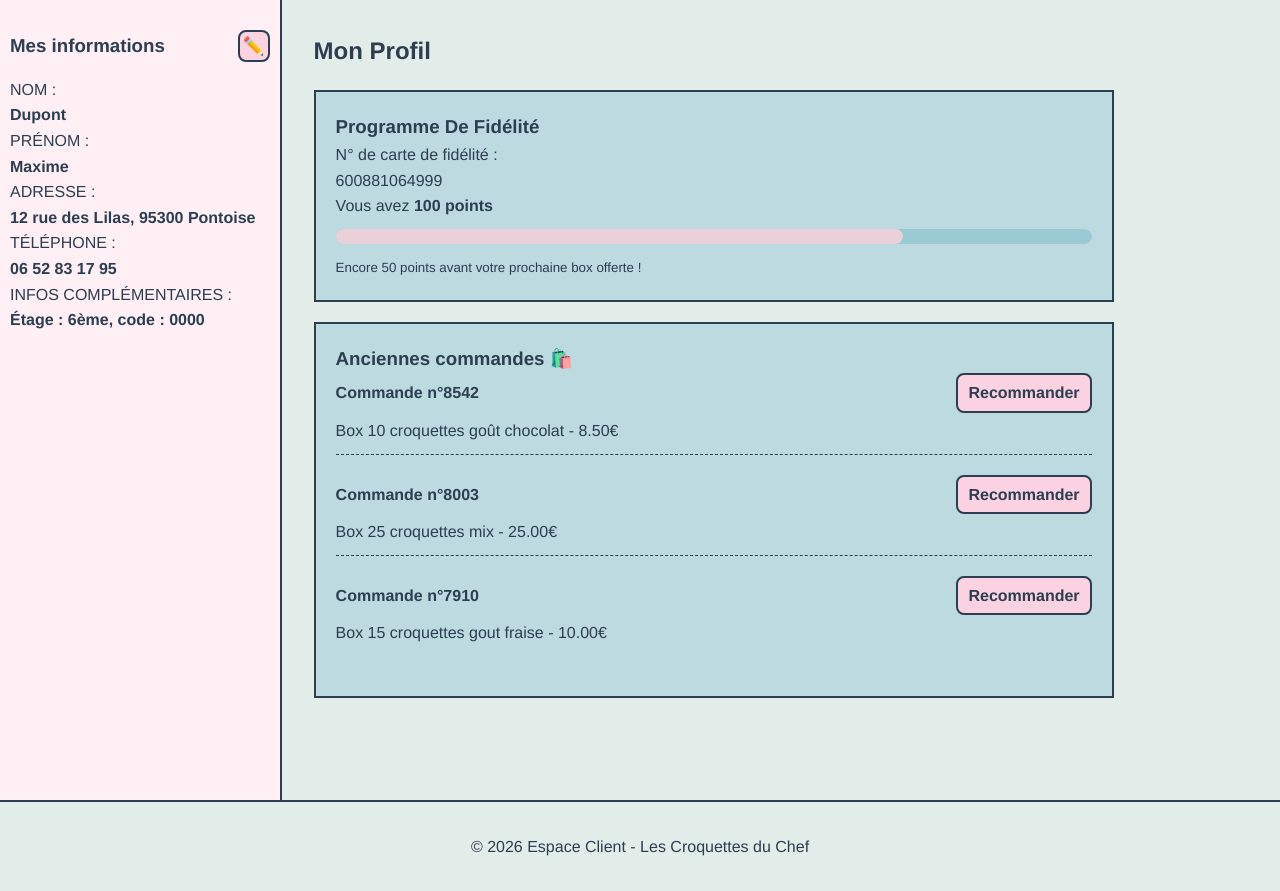
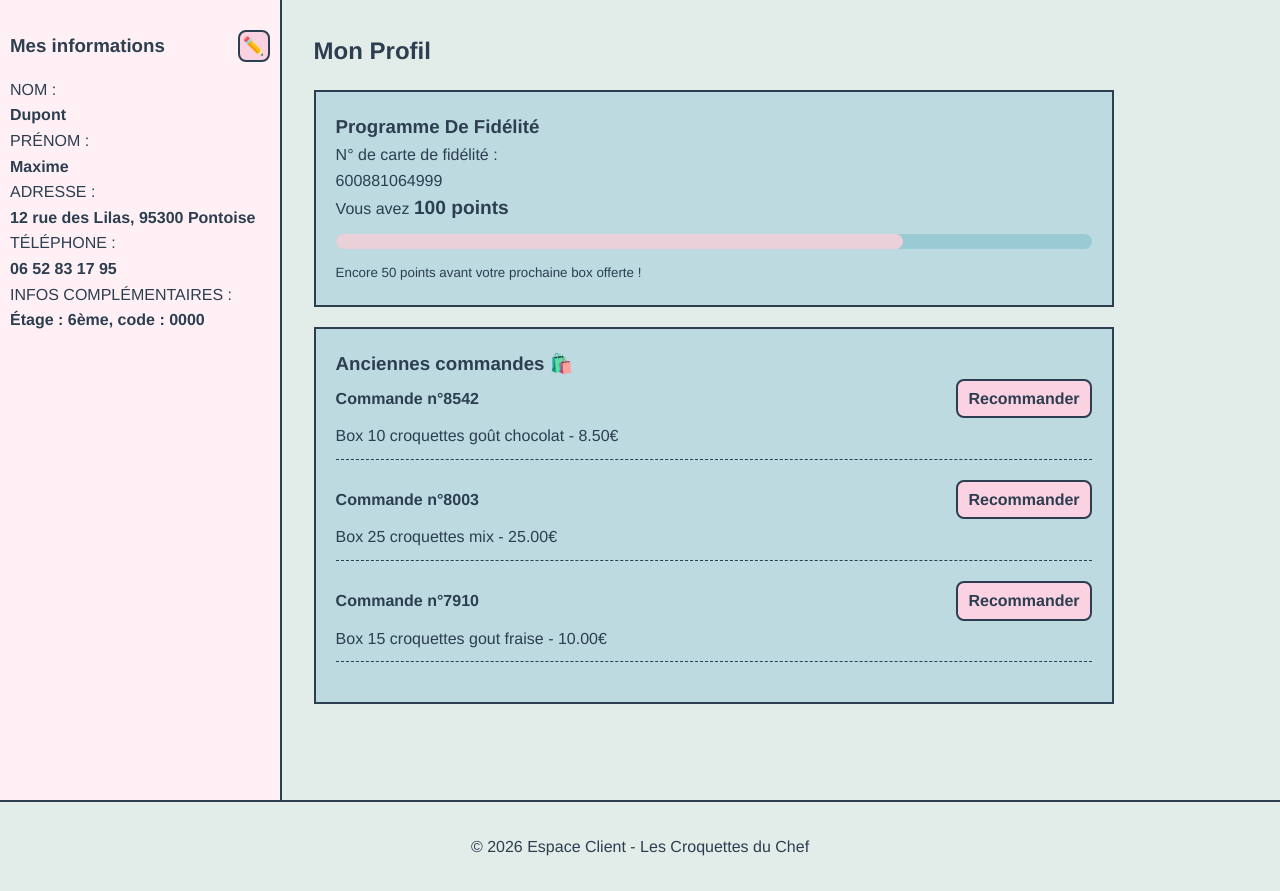
Before and after one commit to DiegoDelvig/Yumland, a PHP site: page /profil.html in a window 1280 px wide. Shown: the part 68-959 px from the top of the page. Run offline with PHP 8.4, Linux system fonts and the light colour scheme.

Commit message:
Enhance card info styles and clean up CSS
Added styles for card information and removed unused styles.

```diff
--- a/css/profil.css
+++ b/css/profil.css
@@ -32,6 +32,16 @@
     border: 2px solid var(--text-main);
     max-width: 800px;
     width: 100%;
+}
+
+.carte-info .numero-carte {
+    font-size: 12;
+    margin-top: 5px;
+}
+
+.carte-info p strong{
+    font-size: 1.2rem;
+    margin-top: 5px;
 }
 
 .barre {
@@ -70,17 +80,7 @@
     margin-bottom: 15px;
 }
 
-.marge-bas {
-    margin-bottom: 20px;
-}
 
-.texte-emphase {
-    font-size: 1.2rem;
-}
-
-.derniere-ligne {
-    border-bottom: none;
-}
 
 .carre-crayon {
     display: inline-flex;
```
